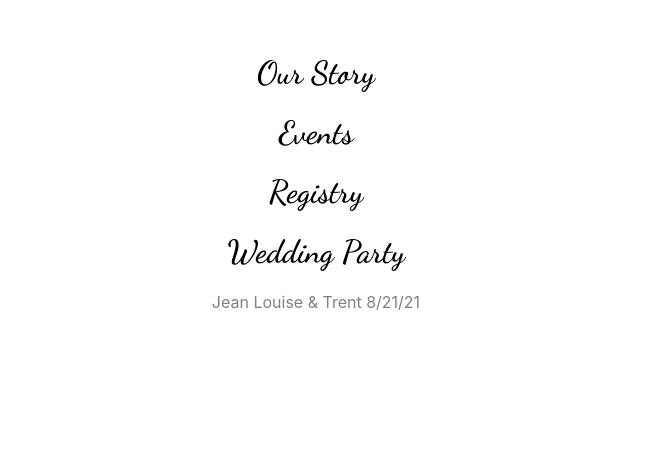
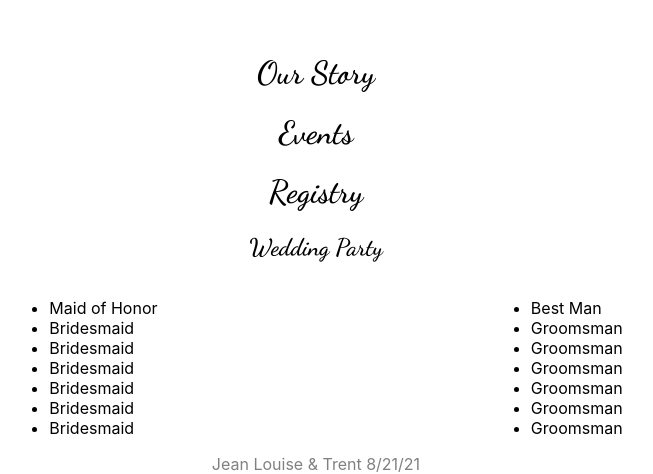
Before and after one commit to trentnsmith/wedding-website2.0, a React (Create React App) app: page / in a window 1280 px wide. Shown: the part 532-1006 px from the top of the page, without its empty margins (324-977 px from the left). Before the commit the page ends 844 px from the top, so only its background shows below. Built offline with nearby package versions, Linux system fonts and the light colour scheme.

Commit message:
skeleton for wedding party layout

```diff
--- a/src/components/WeddingParty/WeddingParty.css
+++ b/src/components/WeddingParty/WeddingParty.css
@@ -0,0 +1,10 @@
+.container-party {
+    display: flex;
+    flex-direction: row;
+    justify-content: space-evenly;
+}
+
+.party {
+    align-content: center;
+
+}
--- a/src/components/WeddingParty/WeddingParty.js
+++ b/src/components/WeddingParty/WeddingParty.js
@@ -1,11 +1,38 @@
 import React, { Component } from 'react';
+import './WeddingParty.css';
 
 class WeddingParty extends Component {
     render() {
         return (
+            <section className="wedding-party">
             <div>
                 <h1>Wedding Party</h1>
             </div>
+            <div className="container-party">
+                <div className="party party-bride">
+                    <ul>
+                        <li>Maid of Honor</li>
+                        <li>Bridesmaid</li>
+                        <li>Bridesmaid</li>
+                        <li>Bridesmaid</li>
+                        <li>Bridesmaid</li>
+                        <li>Bridesmaid</li>
+                        <li>Bridesmaid</li>
+                    </ul>
+                </div>
+                <div className="party party-groom">
+                    <ul>
+                        <li>Best Man</li>
+                        <li>Groomsman</li>
+                        <li>Groomsman</li>
+                        <li>Groomsman</li>
+                        <li>Groomsman</li>
+                        <li>Groomsman</li>
+                        <li>Groomsman</li>
+                    </ul>
+                </div>
+            </div>
+            </section>
         );
     }
 }
```
